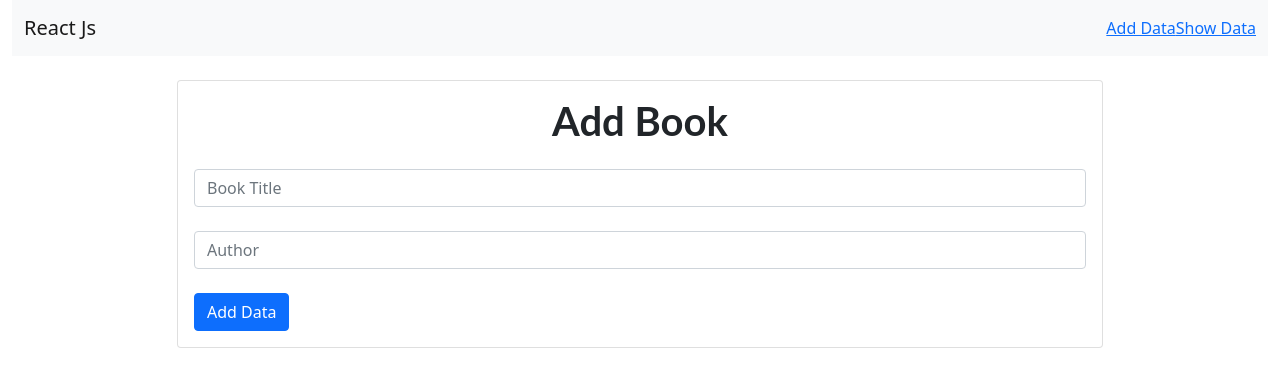
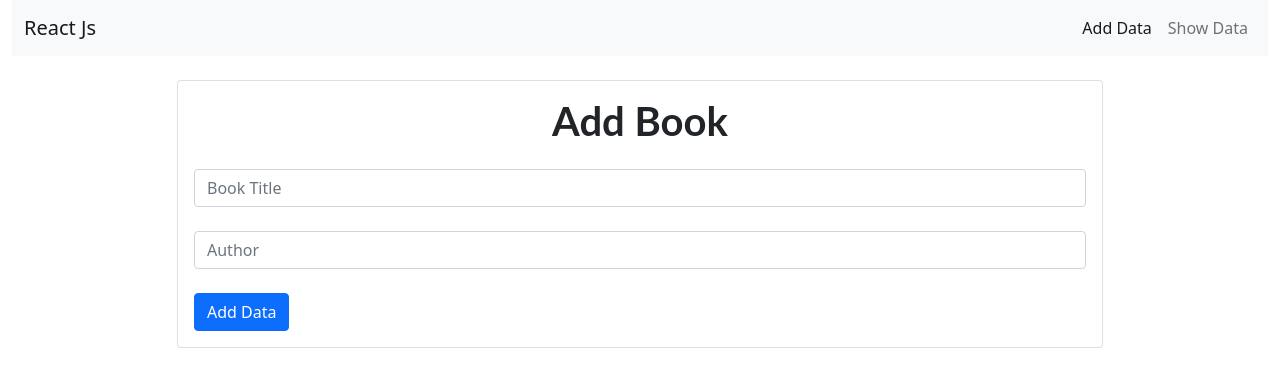
Before and after one commit to swapnilmanew/api-crud-reactjs, a React (Create React App) app: page / in a window 1280 px wide. Shown: the top 386 px of the page. Built offline with nearby package versions, Linux system fonts and the light colour scheme.

Commit message:
2 files modified

```diff
--- a/src/components/Add.js
+++ b/src/components/Add.js
@@ -1,5 +1,4 @@
 import React, { useState, useEffect } from 'react';
-import { NavLink } from 'react-router-dom';
 import axios from 'axios';
 
 const Add = () => {
--- a/src/components/Navbar.js
+++ b/src/components/Navbar.js
@@ -27,10 +27,14 @@ const Navbar = () => {
             >
               <ul className="navbar-nav ms-auto mb-2 mb-lg-0">
                 <li>
-                  <NavLink to="/add">Add Data</NavLink>
+                  <NavLink className="nav-link" to="/">
+                    Add Data
+                  </NavLink>
                 </li>{' '}
                 <li>
-                  <NavLink to="/data">Show Data</NavLink>
+                  <NavLink className="nav-link" to="/data">
+                    Show Data
+                  </NavLink>
                 </li>
               </ul>
             </div>
```
